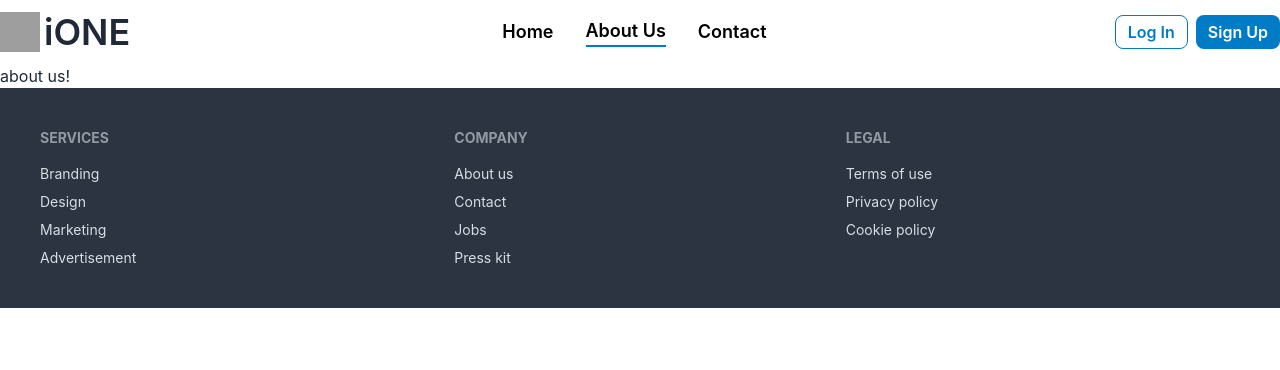
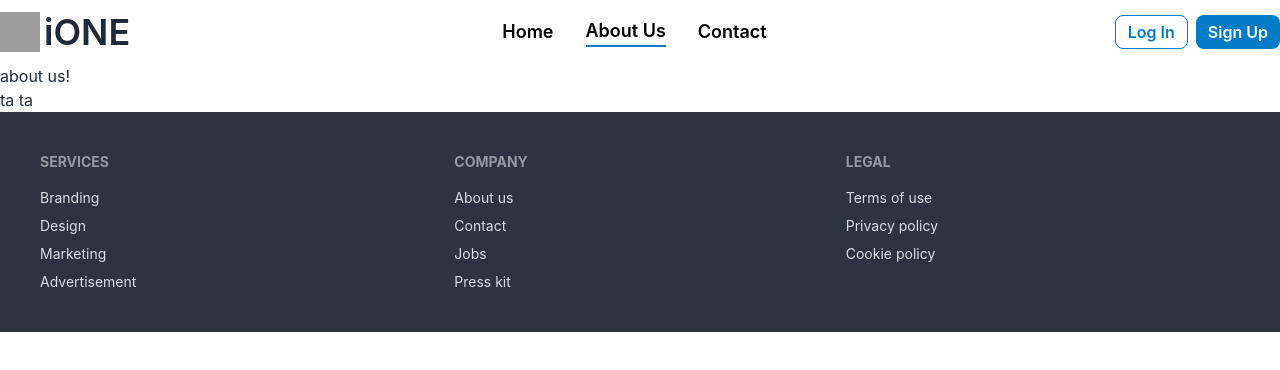
Before and after one commit to tahmidurrahmann/company-evaluation-platform-client, a React (Vite) app: page /aboutUs in a window 1280 px wide. Shown: the top 370 px of the page. Built offline with nearby package versions, Linux system fonts and the light colour scheme; grey boxes are pictures that could not be loaded.

Commit message:
texting last

```diff
--- a/src/pages/About-us/Aboutus.jsx
+++ b/src/pages/About-us/Aboutus.jsx
@@ -7,6 +7,7 @@ const AboutUs = () => {
             <title>IONE | About Us</title>
             </Helmet>
             <h1>about us!</h1>
+            <h1>ta ta </h1>
 
         </div>
     );
```
